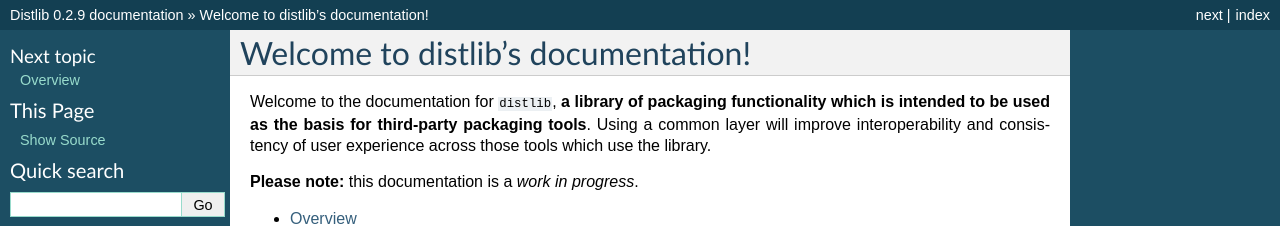
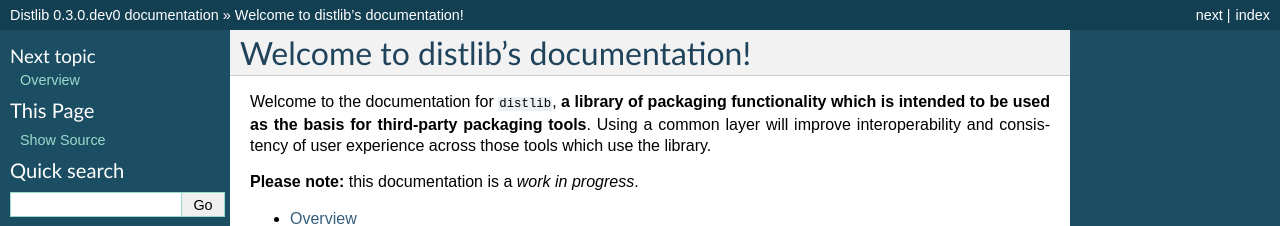
Before and after one commit to pypa/distlib, a Sphinx documentation site: the page built from docs/index.rst, in a window 1280 px wide and 900 px high. Shown: the top 226 px of the window. Built offline with Sphinx 7.4.7, drawn with Linux system fonts in a browser that asks for light colours; formulas are drawn with MathJax 3; some of the changed text lies outside the part shown.

Commit message:
Bumped version.

```diff
--- a/distlib/__init__.py
+++ b/distlib/__init__.py
@@ -6,7 +6,7 @@
 #
 import logging
 
-__version__ = '0.2.9'
+__version__ = '0.2.0.dev0'
 
 class DistlibException(Exception):
     pass
--- a/docs/conf.py
+++ b/docs/conf.py
@@ -48,9 +48,9 @@
 # built documents.
 #
 # The short X.Y version.
-version = '0.2'
+version = '0.3'
 # The full version, including alpha/beta/rc tags.
-release = '0.2.9'
+release = '0.3.0.dev0'
 
 # The language for content autogenerated by Sphinx. Refer to documentation
 # for a list of supported languages.
```
